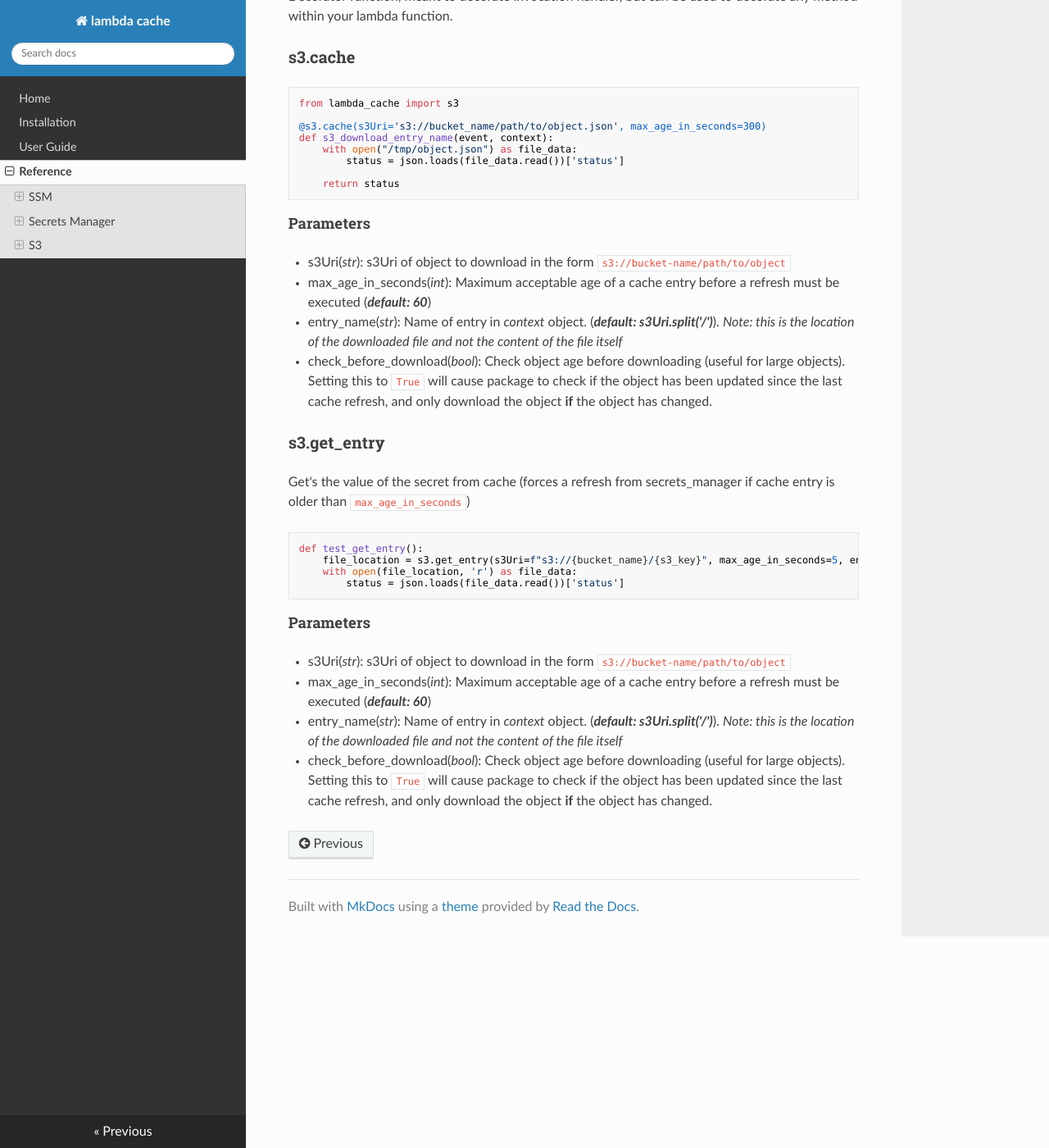
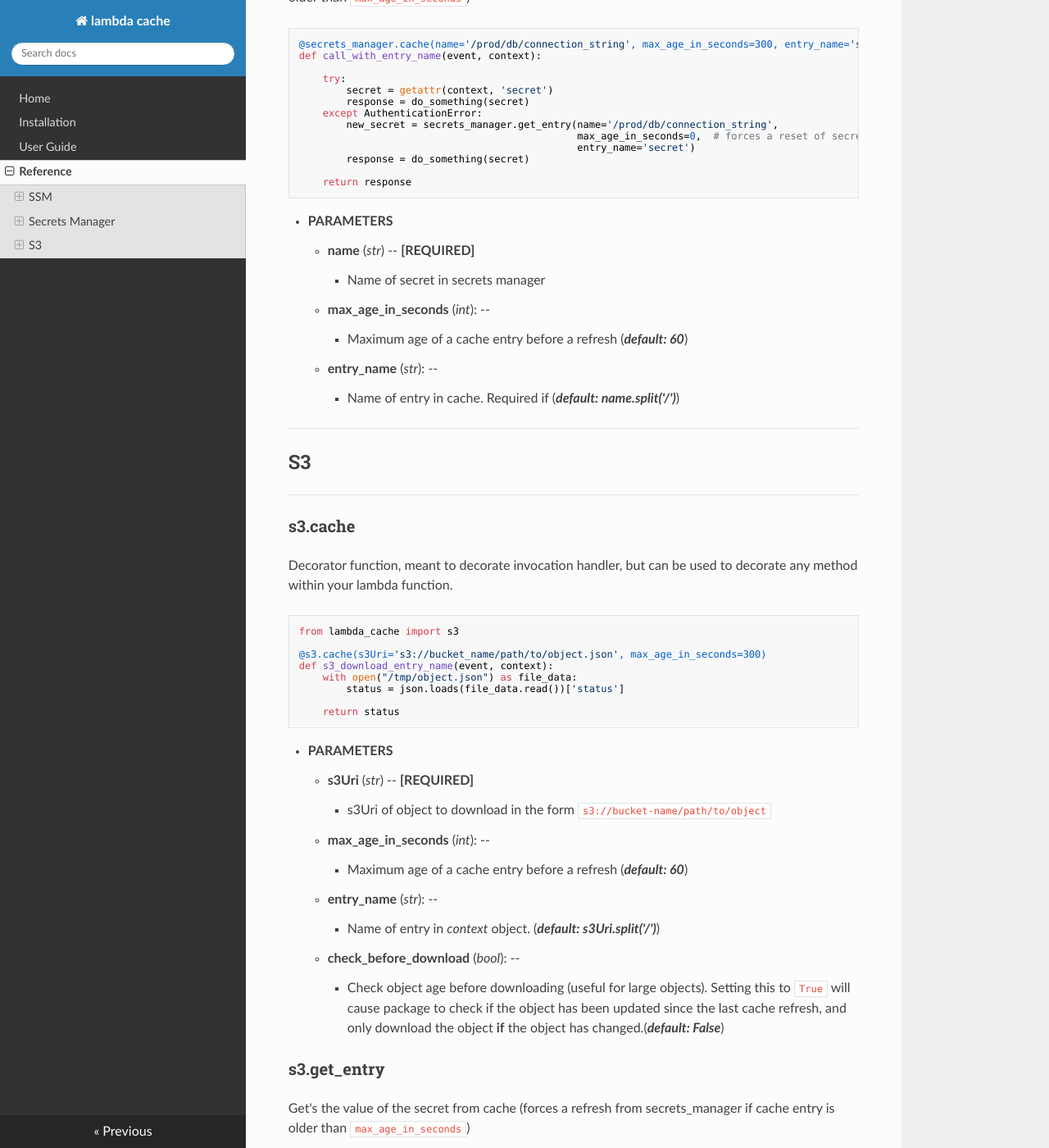
Before and after one commit to keithrozario/lambda-cache, an MkDocs documentation site: the page built from docs/reference.md, in a window 1280 px wide and 1400 px high, scrolled down 2122 px. Shown: the whole window at 82% size. Built offline with MkDocs 1.6.1, drawn with Linux system fonts in a browser that asks for light colours; nearby versions of some CDN libraries; some of the changed text lies outside the part shown.

Commit message:
new docs

````diff
--- a/docs/reference.md
+++ b/docs/reference.md
@@ -1,28 +1,32 @@
 # Reference
 
+---
 ## SSM
+---
 
-### ssm.cache
+### **ssm.cache**
 
 Decorator function, meant to decorate invocation handler, but can be used to decorate any method within your lambda function.
 
 ```python
 from lambda_cache import ssm
 
-@ssm.cache(parameter='/production/app/var')
+@ssm.cache(parameter='/prod/app/var', max_age_in_seconds=60, entry_name='simple_name')
 def handler(event, context):
-    var = getattr(context,'var')
+    var = getattr(context,'simple_name')
     response = do_something(var)
     return response
 ```
 
-#### Parameters
+* **PARAMETERS**
+    * **parameter** (_str_ or _list_) -- **[REQUIRED]**
+        * Name of Parameter(s) is SSM Parameter Store. To cache more than one parameter, pass it a list of parameters. e.g. _['/dev/app/var1', 'dev/app/var2']_
+    * **max_age_in_seconds** (_int_): --
+        * Maximum age of a cache entry before a refresh (**_default: 60_**)
+    * **entry_name** (_str_): --
+        * Name of entry in _context_ object. Required if **parameter** is of type list (**_default: paremeter.split('/')_**)
 
-* parameter(_str_): Name of Parameter is SSM Parameter Store
-* max_age_in_seconds(_int_): Maximum acceptable age of a cache entry before a refresh must be executed (**_default: 60_**)
-* entry_name(_str_): Name of entry in _context_ object. (**_default: paremeter.split('/')_**)
-
-### ssm.get_entry
+### **ssm.get_entry**
 
 Get's the value of the ssm parameter from cache (forces a refresh from parameter store if the cache object is older than `max_age_in_seconds`)
 
@@ -31,20 +35,25 @@ from lambda_cache import ssm
 
 def handler(event, context):
     var = ssm.get_entry(parameter='/production/app/var',
-                        max_age_in_seconds=300)
+                        max_age_in_seconds=300,
+                        entry_name='simple_name')
     response = do_something(var)
     return response
 ```
 
-#### Parameters
+* **PARAMETERS**
+    * **parameter** (_str_ or _list_) -- **[REQUIRED]**
+        * Name of Parameter(s) is SSM Parameter Store. To cache more than one parameter, pass it a list of parameters. e.g. _['/dev/app/var1', 'dev/app/var2']_
+    * **max_age_in_seconds** (_int_): --
+        * Maximum age of a cache entry before a refresh (**_default: 60_**)
+    * **entry_name** (_str_): --
+        * Name of entry in _context_ object. Required if **parameter** is of type list (**_default: paremeter.split('/')_**)
 
-* parameter(_str_): Name of Parameter is SSM Parameter Store
-* max_age_in_seconds(_int_): Maximum acceptable age of a cache entry before a refresh must be executed (**_default: 60_**)
-* entry_name(_str_): Name of entry in _context_ object. (**_default: paremeter.split('/')_**)
+---
+## Secrets Manager
+---
 
-## Secrets Manager
-
-### secrets_manager.cache
+### **secrets_manager.cache**
 
 Decorator function, meant to decorate invocation handler, but can be used to decorate any method within your lambda function.
 
@@ -56,13 +65,15 @@ def call_with_entry_name(event, context):
     return response
 ```
 
-#### Parameters
+* **PARAMETERS**
+    * **name** (_str_) -- **[REQUIRED]**
+        * Name of secret in secrets manager
+    * **max_age_in_seconds** (_int_): --
+        * Maximum age of a cache entry before a refresh (**_default: 60_**)
+    * **entry_name** (_str_): --
+        * Name of entry in cache. Required if (**_default: name.split('/')_**)
 
-* name(_str_): Name of secret in secrets manager
-* max_age_in_seconds(_int_): Maximum acceptable age of a cache entry before a refresh must be executed (**_default: 60_**)
-* entry_name(_str_): Name of entry in _context_ object. (**_default: name.split('/')_**)
-
-### secrets_manager.get_entry
+### **secrets_manager.get_entry**
 
 Get's the value of the secret from cache (forces a refresh from secrets_manager if cache entry is older than `max_age_in_seconds`)
 
@@ -82,17 +93,21 @@ def call_with_entry_name(event, context):
     return response
 ```
 
-#### Parameters
+* **PARAMETERS**
+    * **name** (_str_) -- **[REQUIRED]**
+        * Name of secret in secrets manager
+    * **max_age_in_seconds** (_int_): --
+        * Maximum age of a cache entry before a refresh (**_default: 60_**)
+    * **entry_name** (_str_): --
+        * Name of entry in cache. Required if (**_default: name.split('/')_**)
 
-* name(_str_): Name of secret in secrets manager
-* max_age_in_seconds(_int_): Maximum acceptable age of a cache entry before a refresh must be executed (**_default: 60_**)
-* entry_name(_str_): Name of entry in _context_ object. (**_default: name.split('/')_**)
+---
+## S3
+---
 
-## S3
+### s3.cache
 
 Decorator function, meant to decorate invocation handler, but can be used to decorate any method within your lambda function.
-
-### s3.cache
 
 ```python
 from lambda_cache import s3
@@ -104,12 +119,16 @@ def s3_download_entry_name(event, context):
 
     return status
 ```
-#### Parameters
+* **PARAMETERS**
+    * **s3Uri** (_str_) -- **[REQUIRED]**
+        * s3Uri of object to download in the form `s3://bucket-name/path/to/object`
+    * **max_age_in_seconds** (_int_): --
+        * Maximum age of a cache entry before a refresh (**_default: 60_**)
+    * **entry_name** (_str_): --
+        * Name of entry in _context_ object. (**_default: s3Uri.split('/')_**)
+    * **check_before_download** (_bool_): --
+        * Check object age before downloading (useful for large objects). Setting this to `True` will cause package to check if the object has been updated since the last cache refresh, and only download the object **if** the object has changed.(**_default: False_**)
 
-* s3Uri(_str_): s3Uri of object to download in the form `s3://bucket-name/path/to/object`
-* max_age_in_seconds(_int_): Maximum acceptable age of a cache entry before a refresh must be executed (**_default: 60_**)
-* entry_name(_str_): Name of entry in _context_ object. (**_default: s3Uri.split('/')_**). _Note: this is the location of the downloaded file and not the content of the file itself_
-* check_before_download(_bool_): Check object age before downloading (useful for large objects). Setting this to `True` will cause package to check if the object has been updated since the last cache refresh, and only download the object **if** the object has changed.
 
 ### s3.get_entry
 
@@ -122,9 +141,12 @@ def test_get_entry():
         status = json.loads(file_data.read())['status']
 ```
 
-#### Parameters
-
-* s3Uri(_str_): s3Uri of object to download in the form `s3://bucket-name/path/to/object`
-* max_age_in_seconds(_int_): Maximum acceptable age of a cache entry before a refresh must be executed (**_default: 60_**)
-* entry_name(_str_): Name of entry in _context_ object. (**_default: s3Uri.split('/')_**). _Note: this is the location of the downloaded file and not the content of the file itself_
-* check_before_download(_bool_): Check object age before downloading (useful for large objects). Setting this to `True` will cause package to check if the object has been updated since the last cache refresh, and only download the object **if** the object has changed.
+* **PARAMETERS**
+    * **s3Uri** (_str_) -- **[REQUIRED]**
+        * s3Uri of object to download in the form `s3://bucket-name/path/to/object`
+    * **max_age_in_seconds** (_int_): --
+        * Maximum age of a cache entry before a refresh (**_default: 60_**)
+    * **entry_name** (_str_): --
+        * Name of entry cache. (**_default: s3Uri.split('/')_**)
+    * **check_before_download** (_bool_): --
+        * Check object age before downloading (useful for large objects). Setting this to `True` will cause package to check if the object has been updated since the last cache refresh, and only download the object **if** the object has changed.(**_default: False_**)
````
Also changed, not shown: README.md (+29 -252 lines), docs/user_guide.md (+15 -11 lines), docs/images/lambda_cache.png, 1 other file.
